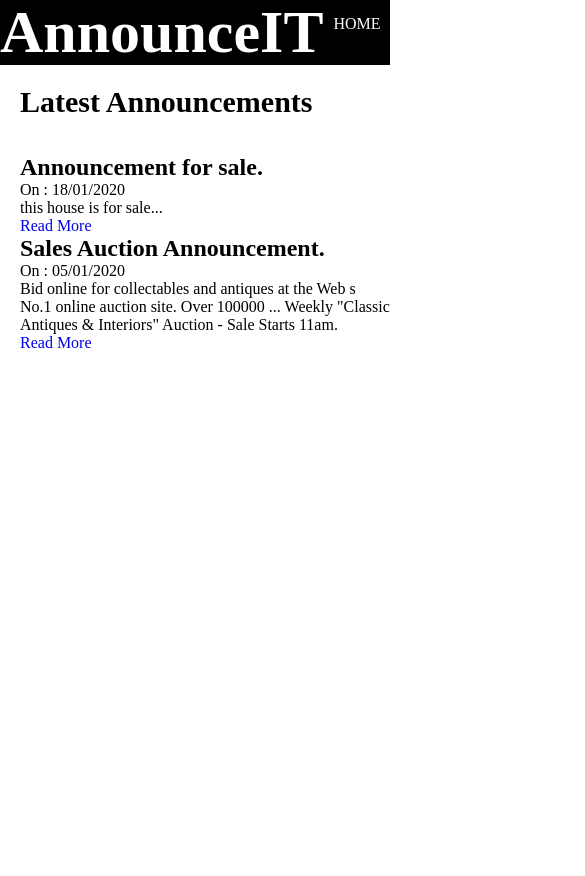
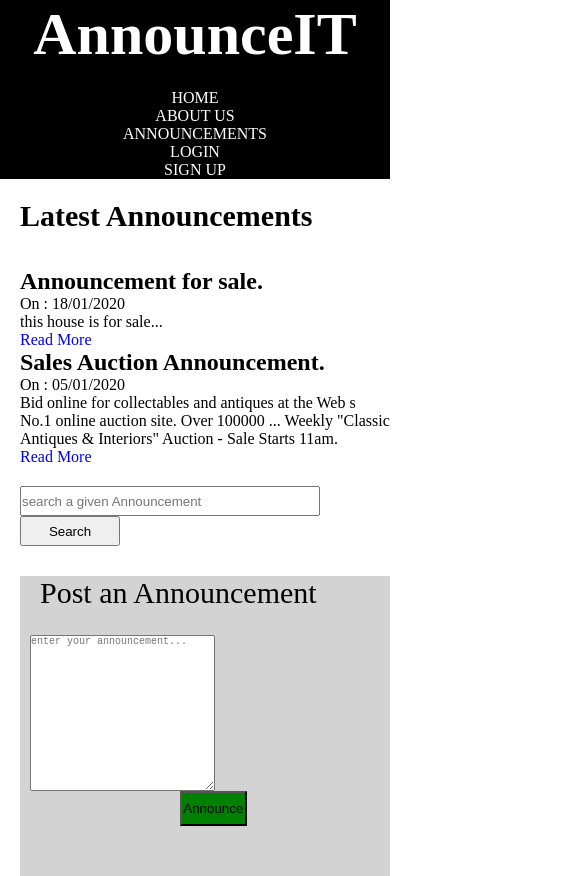
Before and after one commit to ishimwe04/announceIT, a plain HTML site: page announcements.html in a window 390 px wide. Shown: the top 876 px of the page, 585 px wide, since content can reach past the window. Before the commit the page ends 844 px from the top, so only its background shows below. Drawn offline with Linux system fonts and the light colour scheme.

Commit message:
make changes to my work

```diff
--- a/announcements.html
+++ b/announcements.html
@@ -12,13 +12,13 @@
 					<h1>AnnounceIT</h1>
 				</div>
 				<div class="Mylist">
-					<url>
+					<ul>
 						<li><a href="index.html">Home</a></li>
 						<li><a href="about.html">About Us</a></li>
 						<li><a href="announcements.html">Announcements</a></li>
 						<li><a href="login.html">Login</a></li>
 						<li><a href="SignUp.html">Sign Up</a></li>
-					</url>
+					</ul>
 				</div>
 			</div>
 
@@ -39,7 +39,19 @@
 							online auction site. Over 100000 ... Weekly "Classic Antiques & Interiors"
 							 Auction - Sale Starts 11am.</span>
 						<p ><a href="#" class="ann-link">Read More</a></p>
-				    </div>
+					</div>
+
+					<div class="search">
+						<input type="search" placeholder="search a given Announcement" id="search">
+						<button type="submit" id="search-btn">Search</button>
+					</div>
+
+					<div class="text-field">
+						<p class="form-title">Post an Announcement </p>
+						<textarea name="annaunce" cols="35" rows="14" placeholder="enter your announcement..." ></textarea>
+						<button type="submit" class="announce-btn">Announce</button>
+					</div>
+
                 </div>
 			</div>
 		    </div>
--- a/index.css
+++ b/index.css
@@ -20,16 +20,16 @@
        background-color: black;
    }
 
-.nav .Mylist url{
+   .nav .Mylist ul{
         display: flex;
    }
 
-.nav .Mylist url li{
+   .nav .Mylist ul li{
        text-transform: uppercase;
        margin: 0 10px;
    }
 
-.nav .Mylist url li a{
+   .nav .Mylist ul li a{
        color:white;
    }
 
@@ -134,6 +134,18 @@ textarea {
 
    }
 
+   .search{
+       margin-top: 20px;
+   }
+   .search input{
+       width:300px;
+       height:30px;
+   }
+   .search #search-btn{
+       width:100px;
+       height:30px;
+   }
+
    .form-title{
        font-size: 25px;
        margin-left: 20px;
@@ -153,12 +165,12 @@ textarea {
    }
 
 
-.reg, .log{
+   .reg, .log, .res{
        width:360px;
        height:10 0 0;
        margin:0 auto ;
    }
-.reg-form, .log-form{
+   .reg-form, .log-form, .res-form{
        position: relative;
        z-index: 1;
        background: white;
@@ -168,7 +180,7 @@ textarea {
 
    }
 
-.reg-form input, .log-form input{
+   .reg-form input, .log-form input, .res-form input{
        outline: 1;
        background: #f2f2f2;
        width:80%;
@@ -179,7 +191,7 @@ textarea {
        top:10%;
    }
 
-.reg-form button, .log-form button{
+   .reg-form button, .log-form button, .res-form button{
        text-transform: uppercase;
        background: seagreen;
        outline:0;
@@ -196,3 +208,34 @@ textarea {
 
        background: grey;
    }
+
+   @media (max-width:720px){
+              .nav{
+           height: auto;
+           flex-direction: column;
+   }
+            .nav ul{
+                flex-direction: column;
+                text-align: center;
+            }
+
+            .nav ul li{
+                margin-bottom: 5px;
+            }
+            .web-name{
+                margin-bottom:20px;
+            }
+            .content{
+                margin-top: 5px;
+                flex-direction: column;
+                text-align:center;
+            }
+            .text-field{
+                margin-top: 10px;
+                flex-direction: column;
+            }
+            .text-field .announce-btn{
+                width:18%;
+                margin-left: 160px;
+            }
+   }
```
Also changed, not shown: SignUp.html (+4 -4 lines), about.html (+2 -2 lines), announcing.html (+2 -2 lines), index.html (+3 -5 lines), learn.html (+2 -2 lines), login.html (+9 -7 lines). Lines whose indentation alone changed are shown as unchanged.
